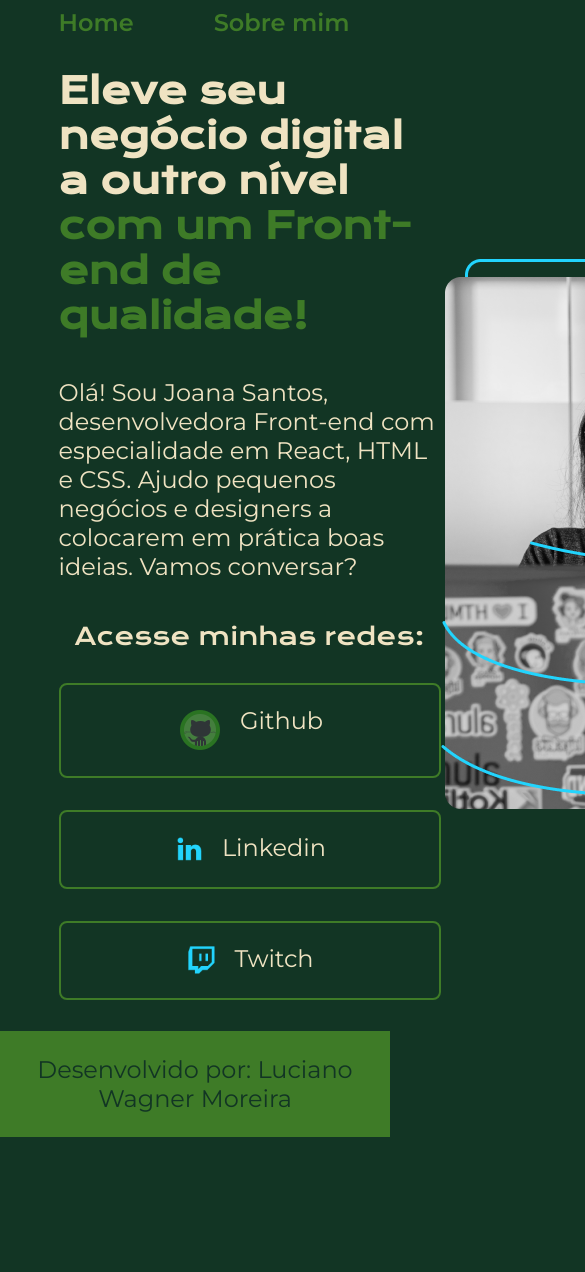
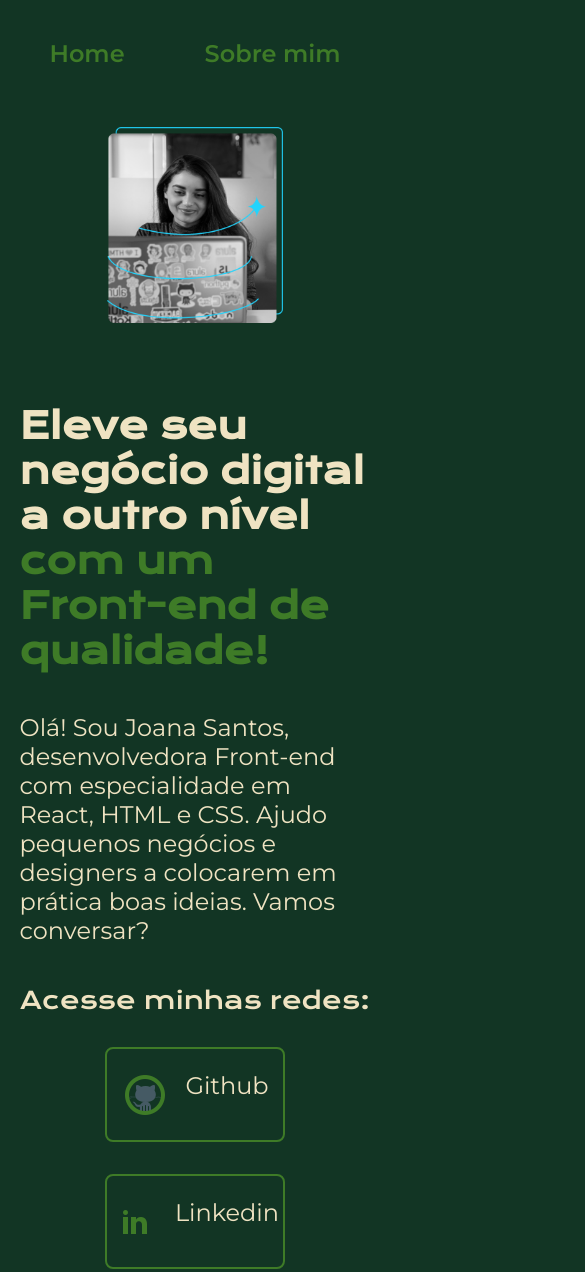
Before and after one commit to lwmoreira/Portifolio, a plain HTML site: page index.html in a window 390 px wide. Shown: the top 1272 px of the page, 585 px wide, since content can reach past the window. Before the commit the page ends 1137 px from the top, so only its background shows below. Drawn offline with nearby package versions, Linux system fonts and the light colour scheme.

Commit message:
finalizando a responsividade

```diff
--- a/index.html
+++ b/index.html
@@ -30,29 +30,29 @@
         <div class="apresentacao__links">
           <h2 class="apresentacao__links__subtitulo">Acesse minhas redes:</h2>
           <a
-            class="apresentacao__links__links"
+            class="apresentacao__links__navegacao"
             href="https://github.com/lwmoreira"
           >
-            <img src="./assets/github_verde.png" />
+            <img src="./assets/github-verde.png" />
             Github
           </a>
           <a
-            class="apresentacao__links__links"
+            class="apresentacao__links__navegacao"
             href="https://www.linkedin.com/in/lw-moreira/"
           >
-            <img src="./assets/linkedin.png" />
+            <img src="./assets/linkedin-verde.png" />
             Linkedin
           </a>
           <a
-            class="apresentacao__links__links"
+            class="apresentacao__links__navegacao"
             href="https://www.Twitch.tv/lwmoreira"
           >
-            <img src="./assets/twitch.png" />
+            <img src="./assets/twitch-verde.png" />
             Twitch
           </a>
         </div>
       </section>
-      <img src="./assets/Imagem.png" alt="img" />
+      <img class="apresentacao__imagem" src="./assets/Imagem.png" alt="img" />
     </main>
     <footer>
       <p class="rodape">Desenvolvido por: Luciano Wagner Moreira</p>
--- a/stayles/style.css
+++ b/stayles/style.css
@@ -30,7 +30,7 @@ body {
 
 .cabecalho__menu__link {
   font-family: var(--fonte-secundaria);
-  font-size: 24px;
+  font-size: 1.5rem;
   font-weight: 600;
   color: var(--color-terciaria);
   text-decoration: none;
@@ -42,17 +42,18 @@ body {
   justify-content: space-between;
   padding: 8% 15%;
   height: 100%;
+  gap: 80px;
 }
 
 .apresentacao__conteudo {
-  width: 615px;
+  width: 50%;
   display: flex;
   flex-direction: column;
   gap: 40px;
 }
 
 .apresentacao__conteudo__titulo {
-  font-size: 36px;
+  font-size: 2.25rem;
   font-family: var(--fonte-primaria);
 }
 
@@ -61,7 +62,7 @@ body {
 }
 
 .apresentacao__conteudo__texto {
-  font-size: 24px;
+  font-size: 1.5rem;
   font-family: var(--fonte-secundaria);
 }
 
@@ -75,21 +76,21 @@ body {
 
 .apresentacao__links__subtitulo {
   font-family: var(--fonte-primaria);
-  font-size: 24px;
+  font-size: 1.5rem;
   font-weight: 400;
 }
 
-.apresentacao__links__links {
+.apresentacao__links__navegacao {
   display: flex;
   justify-content: center;
   gap: 16px;
   border: 2px solid var(--color-terciaria);
-  width: 378px;
+  width: 50%;
   padding: 21.5px 0;
   border-radius: 8px;
   text-align: center;
   text-decoration: none;
-  font-size: 24px;
+  font-size: 1.5rem;
   font-family: var(--fonte-secundaria);
   font-weight: 600px;
   color: var(--color-secundaria);
@@ -99,12 +100,33 @@ body {
   cursor: pointer;
   background: var(--cor-hover);
 }
+
+.apresentacao__imagem {
+  width: 50%;
+}
 .rodape {
   padding: 24px;
   color: var(--color-primaria);
   background-color: var(--color-terciaria);
   text-align: center;
-  font-size: 24px;
+  font-size: 1.5rem;
   font-family: var(--fonte-secundaria);
   font-weight: 400;
 }
+
+@media (max-width: 1200px) {
+  .cabecalho {
+    padding: 10%;
+  }
+  .cabecalho__menu {
+    justify-content: center;
+  }
+  .apresentacao {
+    flex-direction: column-reverse;
+    padding: 5%;
+  }
+
+  .apresentacao__conteudo {
+    width: auto;
+  }
+}
```
Also changed, not shown: assets/github-verde.png (added), assets/github_verde.png (deleted), assets/linkedin-verde.png (added), assets/linkedin.png (deleted), assets/twitch-verde.png (added), assets/twitch.png (deleted).
